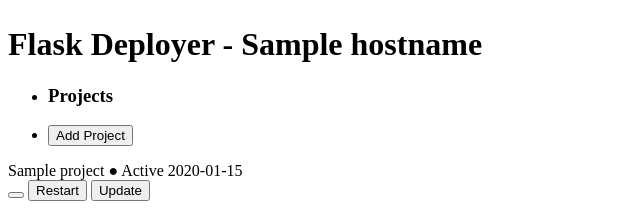
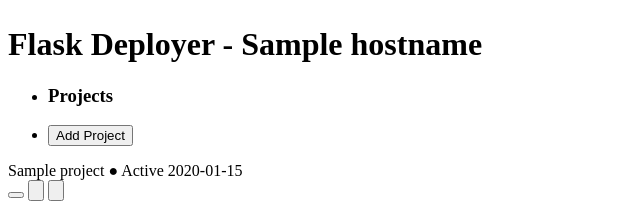
Before and after one commit to mattl1598/flask-deployer, a Flask app: template webapp/templates/frontpage.html in a window 1280 px wide. Shown: the part 1439-1648 px from the top of the page, without its empty margins (0-640 px from the left). Run offline with Flask 2, Linux system fonts and the light colour scheme; the template is opened without the code that fills it: most values are stand-ins (such as "Sample title", 1, 10 or a date in 2020).

Commit message:
styling frontpage with new functionality
Signed-off-by: Matthew Larby <37371392+mattl1598@users.noreply.github.com>

```diff
--- a/webapp/routes.py
+++ b/webapp/routes.py
@@ -245,7 +245,7 @@
 			css="logs.css",
 			project_name=project,
 			logs=str(proc.stdout).split("\\n")[2:-1],
-			log_length=len(str(proc.stdout).split("\\n"))
+			log_length=len(str(proc.stdout).split("\\n")[2:-1])
 		)
 
 
--- a/webapp/static/scss/frontpage.scss
+++ b/webapp/static/scss/frontpage.scss
@@ -1,4 +1,18 @@
 @import "partials/layout";
+
+button.button {
+	padding: 0;
+	aspect-ratio: 1;
+	height: auto;
+}
+
+svg.icon {
+	width: 3ch;
+	//height: 3ch;
+	fill: black;
+	stroke: black;
+	aspect-ratio: 1;
+}
 
 div.projects_overview {
 	width: 90%;
--- a/webapp/static/scss/logs.scss
+++ b/webapp/static/scss/logs.scss
@@ -10,7 +10,4 @@
 	padding: 1ch;
 	border: 2px solid white;
 	border-radius: 0.5ch;
-
-	overscroll-behavior-y: contain;
-	scroll-snap-type: y mandatory;
 }
--- a/webapp/templates/frontpage.html
+++ b/webapp/templates/frontpage.html
@@ -28,14 +28,27 @@
 					</div>
 {#					Git Repo: {{ obj["git_repo"] }}#}
 					<div class="project_buttons">
-						<button class="start_stop" type="button" onclick="window.location.href='/{{ ["stop", "start"][obj["status"]] }}/{{ projectname }}'">
-							{{ ["Stop", "Start"][obj["status"]] }}
+						<button class="start_stop button" type="button" onclick="window.location.href='/{{ ["stop", "start"][obj["status"]] }}/{{ projectname }}'">
+{#							{{ ["Stop", "Start"][obj["status"]] }}#}
+							{% if obj["status"] == 0 %}
+								<svg class="stop icon" viewBox="0 0 24 24">
+								    <path d="M18,18H6V6H18V18Z"></path>
+								</svg>
+							{% elif obj["status"] == 1 %}
+								<svg class="start icon" viewBox="0 0 24 24">
+								    <path d="M8,5.14V19.14L19,12.14L8,5.14Z"></path>
+								</svg>
+							{% endif %}
 						</button>
-						<button class="restart" type="button" onclick="window.location.href='/restart/{{ projectname }}'">
-							Restart
+						<button class="restart button" type="button" onclick="window.location.href='/restart/{{ projectname }}'">
+							<svg class="restart icon" viewBox="0 0 24 24">
+							    <path d="M12,5V1L7,6L12,11V7A6,6 0 0,1 18,13A6,6 0 0,1 12,19A6,6 0 0,1 6,13H4A8,8 0 0,0 12,21A8,8 0 0,0 20,13A8,8 0 0,0 12,5Z"></path>
+							</svg>
 						</button>
-						<button class="update" type="button" onclick="window.location.href='/update/{{ projectname }}'">
-							Update
+						<button class="update button" type="button" onclick="window.location.href='/update/{{ projectname }}'">
+							<svg class="update icon" viewBox="0 0 24 24">
+							    <path d="M12 4C15.64 4 18.67 6.59 19.35 10.04C21.95 10.22 24 12.36 24 15C24 17.76 21.76 20 19 20H6C2.69 20 0 17.31 0 14C0 10.91 2.34 8.36 5.35 8.04C6.6 5.64 9.11 4 12 4M17 13V9L16 10C15.09 8.79 13.64 8 12 8C9.24 8 7 10.24 7 13C7 15.76 9.24 18 12 18C14.05 18 15.81 16.77 16.58 15H14.24C13.69 15.61 12.89 16 12 16C10.34 16 9 14.66 9 13C9 11.34 10.34 10 12 10C13.09 10 14.04 10.58 14.56 11.44L13 13H17Z"></path>
+							</svg>
 						</button>
 {#						<button class="edit" type="button">#}
 {#							Edit#}
--- a/webapp/templates/logs.html
+++ b/webapp/templates/logs.html
@@ -14,7 +14,7 @@
 	</div>
 
 	<script type="text/javascript">
-		document.querySelector("#scrollTo").scrollIntoView({behavior: "smooth", block: "end"})
+		document.querySelector("#scrollTo").scrollIntoView({behavior: "auto", block: "end"})
 	</script>
 
 {% endblock %}
```
